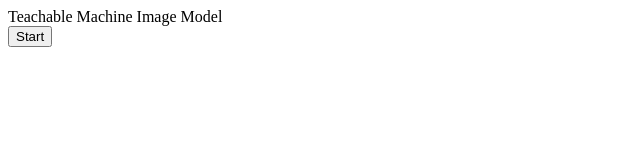
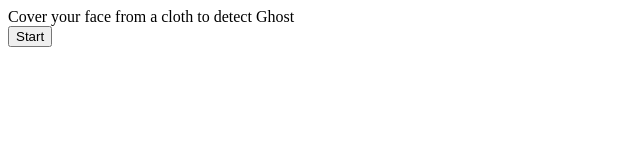
Before and after one commit to lucksy/ghostornnoghost, a plain HTML site: page index.html in a window 1280 px wide. Shown: the whole page, without its empty margins (0-640 px from the left). Drawn offline with Linux system fonts and the light colour scheme.

Commit message:
Update index.html

```diff
--- a/index.html
+++ b/index.html
@@ -5,7 +5,7 @@
 	<title>Ghost or no Ghost</title>
 </head>
 <body>
-<div>Teachable Machine Image Model</div>
+<div>Cover your face from a cloth to detect Ghost</div>
 <button type="button" onclick="init()">Start</button>
 <div id="webcam-container"></div>
 <div id="label-container"></div>
```
